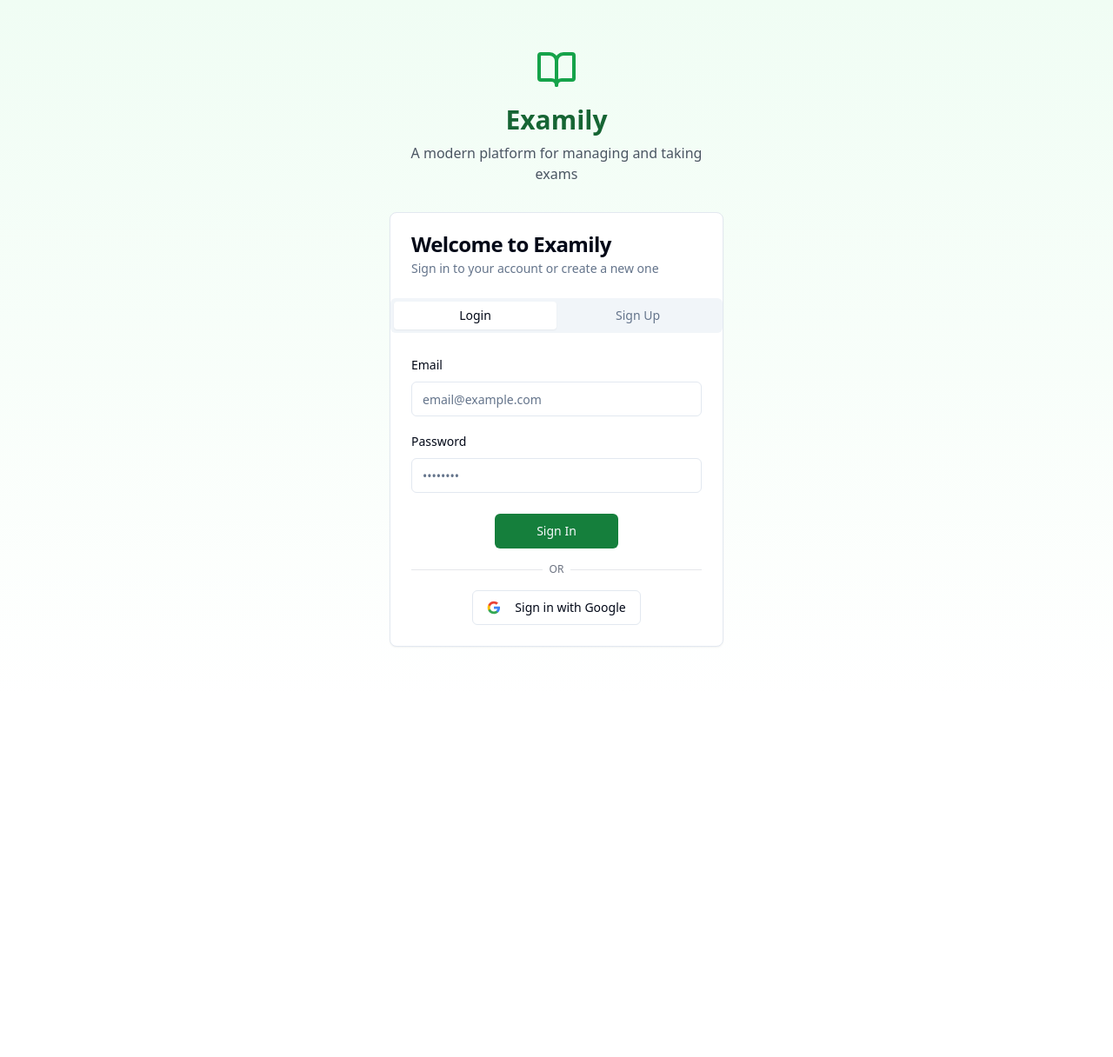
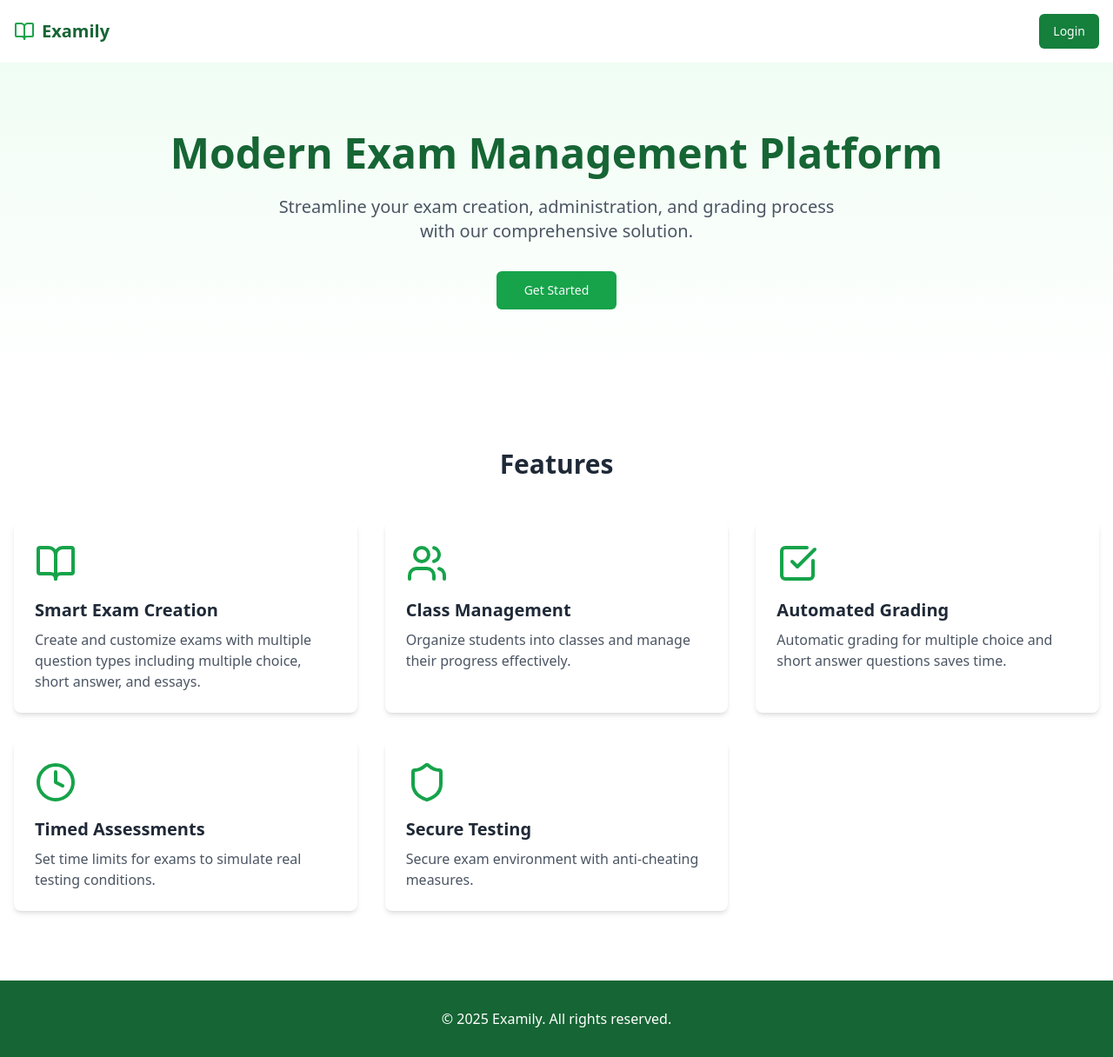
Before and after one commit to fkammerling/examily, a React (Vite) app: page / in a window 1280 px wide. Before the commit this address led to /login. Shown: the whole page at 87% size. Before the commit the page ends 800 px from the top, so only its background shows below. Built offline with nearby package versions, Linux system fonts and the light colour scheme.

Commit message:
feat: Implement landing page and navigation changes
- Added a landing page with app feature descriptions.
- Modified the footer to display "Examily".
- Added a navigation tab for teachers to manage exams for different classes.
- Included mock data for the class management feature.

```diff
--- a/src/App.tsx
+++ b/src/App.tsx
@@ -4,9 +4,9 @@ import { Toaster as Sonner } from "@/components/ui/sonner";
 import { TooltipProvider } from "@/components/ui/tooltip";
 import { QueryClient, QueryClientProvider } from "@tanstack/react-query";
 import { BrowserRouter, Routes, Route } from "react-router-dom";
-import Index from "./pages/Index";
 import NotFound from "./pages/NotFound";
 import Login from "./pages/Login";
+import Landing from "./pages/Landing";
 import AppLayout from "./components/layout/AppLayout";
 import Dashboard from "./pages/Dashboard";
 import ExamForm from "./pages/teacher/ExamForm";
@@ -27,10 +27,11 @@ const App = () => (
           <Sonner />
           <BrowserRouter>
             <Routes>
+              <Route path="/" element={<Landing />} />
               <Route path="/login" element={<Login />} />
 
               <Route element={<AppLayout />}>
-                <Route path="/" element={<Dashboard />} />
+                <Route path="/dashboard" element={<Dashboard />} />
                 <Route path="/exams/create" element={<ExamForm />} />
                 <Route path="/exams/edit/:examId" element={<ExamForm />} />
                 <Route path="/exams/view/:examId" element={<ExamPreview />} />
--- a/src/components/layout/AppLayout.tsx
+++ b/src/components/layout/AppLayout.tsx
@@ -28,7 +28,7 @@ const AppLayout: React.FC = () => {
         <Outlet />
       </main>
       <footer className="py-4 bg-green-800 text-white text-center">
-        <p className="text-sm">© {new Date().getFullYear()} Green Exam Hub</p>
+        <p className="text-sm">© {new Date().getFullYear()} Examily</p>
       </footer>
     </div>
   );
--- a/src/components/layout/Header.tsx
+++ b/src/components/layout/Header.tsx
@@ -3,7 +3,22 @@ import React from 'react';
 import { Link, useNavigate } from 'react-router-dom';
 import { useAuth } from '../../context/AuthContext';
 import { Button } from '../ui/button';
-import { LogOut, User, BookOpen } from 'lucide-react';
+import { LogOut, User, BookOpen, GraduationCap } from 'lucide-react';
+import {
+  NavigationMenu,
+  NavigationMenuContent,
+  NavigationMenuItem,
+  NavigationMenuLink,
+  NavigationMenuList,
+  NavigationMenuTrigger,
+} from "@/components/ui/navigation-menu";
+
+// Mock data for classes
+const mockClasses = [
+  { id: '1', name: 'Mathematics 101', studentCount: 25 },
+  { id: '2', name: 'Physics 101', studentCount: 20 },
+  { id: '3', name: 'Chemistry 101', studentCount: 18 },
+];
 
 const Header: React.FC = () => {
   const { user, logout } = useAuth();
@@ -11,19 +26,58 @@ const Header: React.FC = () => {
 
   const handleLogout = async () => {
     await logout();
-    navigate('/login');
+    navigate('/');
   };
 
   return (
     <header className="bg-white shadow-sm border-b">
       <div className="container mx-auto px-4 py-4">
         <div className="flex justify-between items-center">
-          <Link to="/" className="flex items-center space-x-2">
-            <BookOpen className="h-6 w-6 text-green-600" />
-            <span className="text-xl font-semibold text-green-800">
-              Examily
-            </span>
-          </Link>
+          <div className="flex items-center space-x-8">
+            <Link to="/dashboard" className="flex items-center space-x-2">
+              <BookOpen className="h-6 w-6 text-green-600" />
+              <span className="text-xl font-semibold text-green-800">
+                Examily
+              </span>
+            </Link>
+
+            {user?.role === 'teacher' && (
+              <NavigationMenu>
+                <NavigationMenuList>
+                  <NavigationMenuItem>
+                    <NavigationMenuTrigger className="bg-transparent">
+                      <GraduationCap className="h-4 w-4 mr-2" />
+                      Classes
+                    </NavigationMenuTrigger>
+                    <NavigationMenuContent>
+                      <div className="w-[400px] p-4">
+                        <div className="grid gap-3">
+                          {mockClasses.map((cls) => (
+                            <Link
+                              key={cls.id}
+                              to={`/classes/${cls.id}`}
+                              className="block select-none space-y-1 rounded-md p-3 leading-none no-underline outline-none transition-colors hover:bg-accent hover:text-accent-foreground focus:bg-accent focus:text-accent-foreground"
+                            >
+                              <div className="text-sm font-medium leading-none">{cls.name}</div>
+                              <div className="text-sm text-muted-foreground">
+                                {cls.studentCount} students enrolled
+                              </div>
+                            </Link>
+                          ))}
+                          <Link
+                            to="/classes/create"
+                            className="block select-none space-y-1 rounded-md p-3 leading-none no-underline outline-none transition-colors hover:bg-accent hover:text-accent-foreground focus:bg-accent focus:text-accent-foreground text-green-600"
+                          >
+                            + Create New Class
+                          </Link>
+                        </div>
+                      </div>
+                    </NavigationMenuContent>
+                  </NavigationMenuItem>
+                </NavigationMenuList>
+              </NavigationMenu>
+            )}
+          </div>
 
           <div className="flex items-center space-x-4">
             {user && (
--- a/src/integrations/supabase/types.ts
+++ b/src/integrations/supabase/types.ts
@@ -9,6 +9,59 @@ export type Json =
 export type Database = {
   public: {
     Tables: {
+      class_students: {
+        Row: {
+          class_id: string
+          id: string
+          joined_at: string
+          student_id: string
+        }
+        Insert: {
+          class_id: string
+          id?: string
+          joined_at?: string
+          student_id: string
+        }
+        Update: {
+          class_id?: string
+          id?: string
+          joined_at?: string
+          student_id?: string
+        }
+        Relationships: [
+          {
+            foreignKeyName: "class_students_class_id_fkey"
+            columns: ["class_id"]
+            isOneToOne: false
+            referencedRelation: "classes"
+            referencedColumns: ["id"]
+          },
+        ]
+      }
+      classes: {
+        Row: {
+          created_at: string
+          created_by: string
+          description: string | null
+          id: string
+          name: string
+        }
+        Insert: {
+          created_at?: string
+          created_by: string
+          description?: string | null
+          id?: string
+          name: string
+        }
+        Update: {
+          created_at?: string
+          created_by?: string
+          description?: string | null
+          id?: string
+          name?: string
+        }
+        Relationships: []
+      }
       exam_attempts: {
         Row: {
           answers: Json | null
@@ -49,6 +102,7 @@ export type Database = {
       }
       exams: {
         Row: {
+          class_id: string | null
           created_at: string
           created_by: string
           description: string | null
@@ -59,6 +113,7 @@ export type Database = {
           title: string
         }
         Insert: {
+          class_id?: string | null
           created_at?: string
           created_by: string
           description?: string | null
@@ -69,6 +124,7 @@ export type Database = {
           title: string
         }
         Update: {
+          class_id?: string | null
           created_at?: string
           created_by?: string
           description?: string | null
@@ -78,31 +134,45 @@ export type Database = {
           time_limit?: number | null
           title?: string
         }
-        Relationships: []
+        Relationships: [
+          {
+            foreignKeyName: "exams_class_id_fkey"
+            columns: ["class_id"]
+            isOneToOne: false
+            referencedRelation: "classes"
+            referencedColumns: ["id"]
+          },
+        ]
       }
       profiles: {
         Row: {
           avatar_url: string | null
           created_at: string
+          grade: string | null
           id: string
           name: string | null
           role: string | null
+          student_id: string | null
           updated_at: string
         }
         Insert: {
           avatar_url?: string | null
           created_at?: string
+          grade?: string | null
           id: string
           name?: string | null
           role?: string | null
+          student_id?: string | null
           updated_at?: string
         }
         Update: {
           avatar_url?: string | null
           created_at?: string
+          grade?: string | null
           id?: string
           name?: string | null
           role?: string | null
+          student_id?: string | null
           updated_at?: string
         }
         Relationships: []
--- /dev/null
+++ b/src/pages/Landing.tsx
@@ -0,0 +1,101 @@
+
+import React from 'react';
+import { Link } from 'react-router-dom';
+import { useAuth } from '../context/AuthContext';
+import { Button } from '@/components/ui/button';
+import { BookOpen, Users, CheckSquare, Clock, Shield } from 'lucide-react';
+
+const Landing: React.FC = () => {
+  const { user } = useAuth();
+
+  const features = [
+    {
+      icon: BookOpen,
+      title: "Smart Exam Creation",
+      description: "Create and customize exams with multiple question types including multiple choice, short answer, and essays."
+    },
+    {
+      icon: Users,
+      title: "Class Management",
+      description: "Organize students into classes and manage their progress effectively."
+    },
+    {
+      icon: CheckSquare,
+      title: "Automated Grading",
+      description: "Automatic grading for multiple choice and short answer questions saves time."
+    },
+    {
+      icon: Clock,
+      title: "Timed Assessments",
+      description: "Set time limits for exams to simulate real testing conditions."
+    },
+    {
+      icon: Shield,
+      title: "Secure Testing",
+      description: "Secure exam environment with anti-cheating measures."
+    }
+  ];
+
+  return (
+    <div className="min-h-screen">
+      <header className="bg-white shadow-sm">
+        <div className="container mx-auto px-4 py-4">
+          <div className="flex justify-between items-center">
+            <div className="flex items-center space-x-2">
+              <BookOpen className="h-6 w-6 text-green-600" />
+              <span className="text-xl font-semibold text-green-800">Examily</span>
+            </div>
+            <Link to={user ? "/" : "/login"}>
+              <Button>{user ? "Dashboard" : "Login"}</Button>
+            </Link>
+          </div>
+        </div>
+      </header>
+
+      <main>
+        {/* Hero Section */}
+        <section className="bg-gradient-to-b from-green-50 to-white py-20">
+          <div className="container mx-auto px-4 text-center">
+            <h1 className="text-4xl md:text-5xl font-bold text-green-800 mb-6">
+              Modern Exam Management Platform
+            </h1>
+            <p className="text-xl text-gray-600 mb-8 max-w-2xl mx-auto">
+              Streamline your exam creation, administration, and grading process with our comprehensive solution.
+            </p>
+            <Link to="/login">
+              <Button size="lg" className="bg-green-600 hover:bg-green-700">
+                Get Started
+              </Button>
+            </Link>
+          </div>
+        </section>
+
+        {/* Features Section */}
+        <section className="py-20">
+          <div className="container mx-auto px-4">
+            <h2 className="text-3xl font-bold text-center text-gray-800 mb-12">
+              Features
+            </h2>
+            <div className="grid grid-cols-1 md:grid-cols-2 lg:grid-cols-3 gap-8">
+              {features.map((feature) => (
+                <div key={feature.title} className="p-6 bg-white rounded-lg shadow-md hover:shadow-lg transition-shadow">
+                  <feature.icon className="h-12 w-12 text-green-600 mb-4" />
+                  <h3 className="text-xl font-semibold text-gray-800 mb-2">{feature.title}</h3>
+                  <p className="text-gray-600">{feature.description}</p>
+                </div>
+              ))}
+            </div>
+          </div>
+        </section>
+      </main>
+
+      <footer className="bg-green-800 text-white py-8">
+        <div className="container mx-auto px-4 text-center">
+          <p>© {new Date().getFullYear()} Examily. All rights reserved.</p>
+        </div>
+      </footer>
+    </div>
+  );
+};
+
+export default Landing;
```
